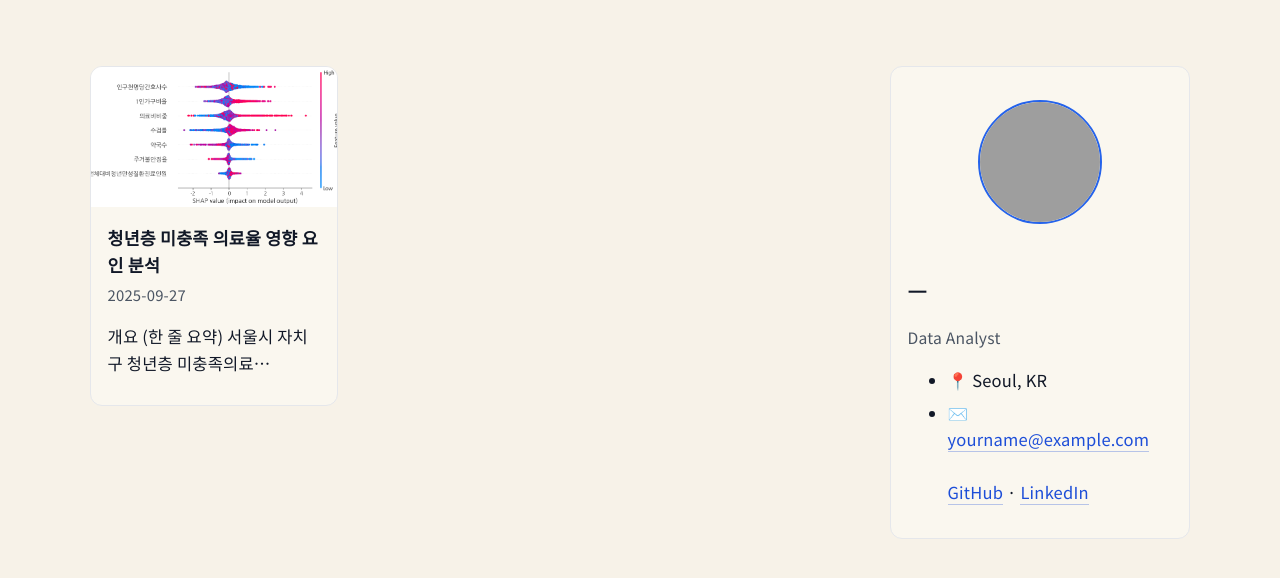
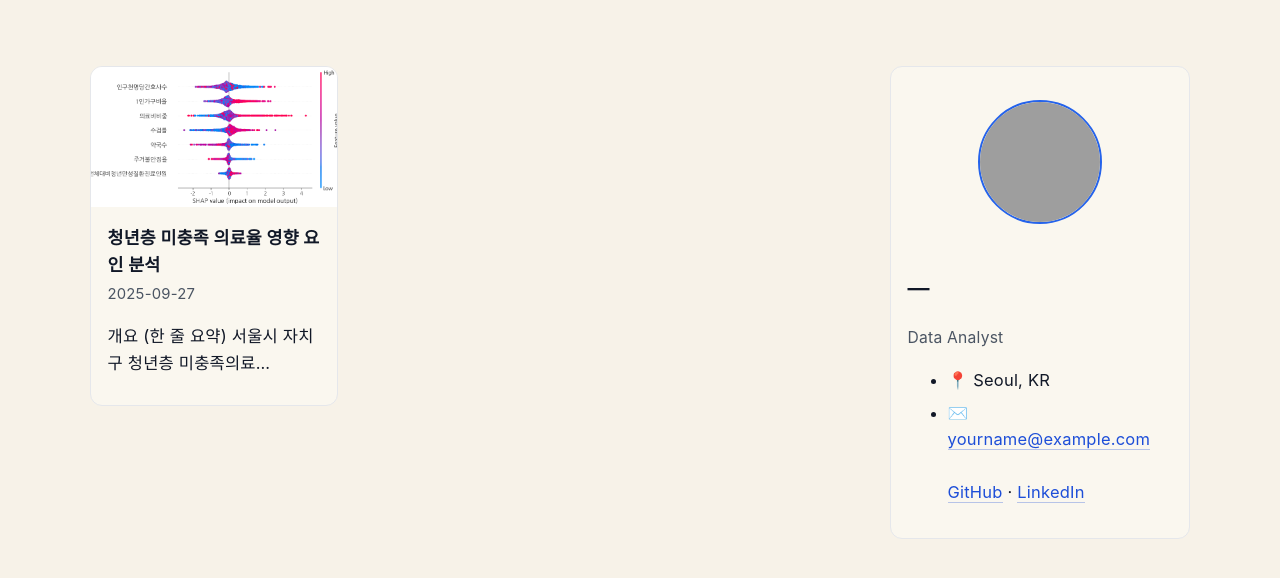
Before and after one commit to yeonglan/yeonglan.github.io, a Jekyll site: the page built from index.md, in a window 1280 px wide. Shown: the top 578 px of the page. Built offline with Jekyll 4.4.1, drawn with Linux system fonts in a browser that asks for light colours; some web fonts are replaced; grey boxes are pictures that could not be loaded.

Commit message:
Update head.html

```diff
--- a/_includes/head.html
+++ b/_includes/head.html
@@ -18,8 +18,8 @@
   <link rel="stylesheet" href="{{ '/assets/css/main.css' | relative_url }}">
 
   <!-- Fonts -->
-  <link rel="preconnect" href="https://fonts.googleapis.com">
-  <link rel="preconnect" href="https://fonts.gstatic.com" crossorigin>
-  <link href="https://fonts.googleapis.com/css2?family=Inter:wght@400;600;700&family=Noto+Sans+KR:wght@400;500;700&display=swap" rel="stylesheet">
+  <link rel="stylesheet"
+      href="https://cdn.jsdelivr.net/gh/orioncactus/pretendard@latest/dist/web/variable/pretendardvariable.css">
+
 
 </head>
```
